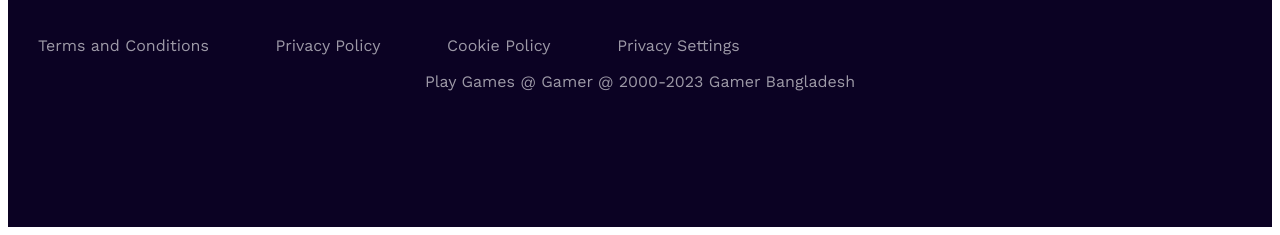
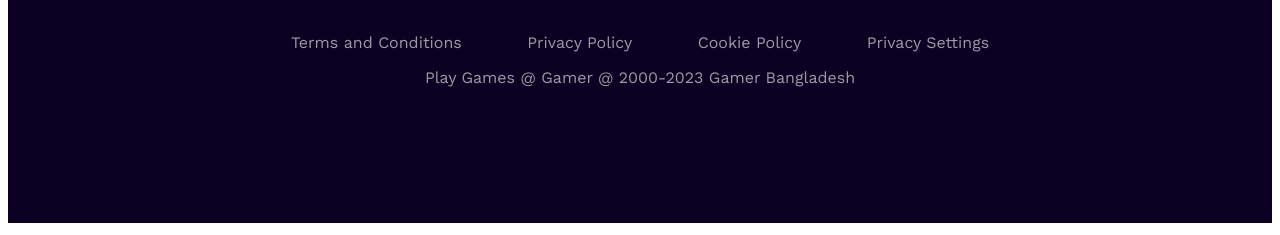
Before and after one commit to afroza-sultana/gamer-assignment, a plain HTML site: page index.html in a window 1280 px wide. Shown: the part 3333-3568 px from the top of the page. Drawn offline with nearby package versions, Linux system fonts and the light colour scheme.

Commit message:
responsive footer styles added

```diff
--- a/styles/gamer.css
+++ b/styles/gamer.css
@@ -272,6 +272,11 @@ li > a {
 .social-icons .fa-brands{
     font-size: 40px;
 }
+.terms-menu {
+    color: rgba(255, 255, 255, 0.60);
+    text-align: center;
+    font-size: 16px;
+}
 .terms-menu a, .footer-container p{
     color: rgba(255, 255, 255, 0.60);
     text-align: center;
```
